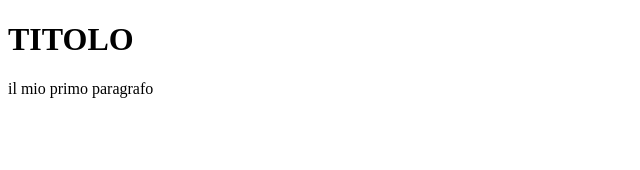
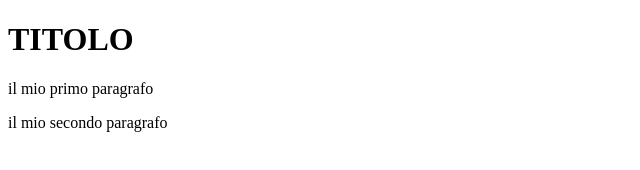
Before and after one commit to DanieleBruscia/13-10-2022, a plain HTML site: page index.html in a window 1280 px wide. Shown: the whole page, without its empty margins (0-640 px from the left). Drawn offline with Linux system fonts and the light colour scheme.

Commit message:
Update index.html

```diff
--- a/index.html
+++ b/index.html
@@ -6,5 +6,6 @@
   <body>
     <h1> TITOLO </h1>
     <p> il mio primo paragrafo</p>
+    <p> il mio secondo paragrafo </p>
   </body>
 </html>
```
